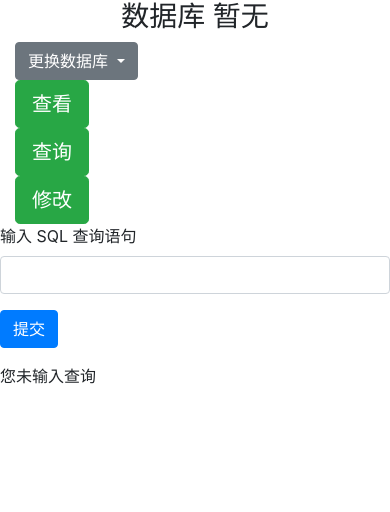
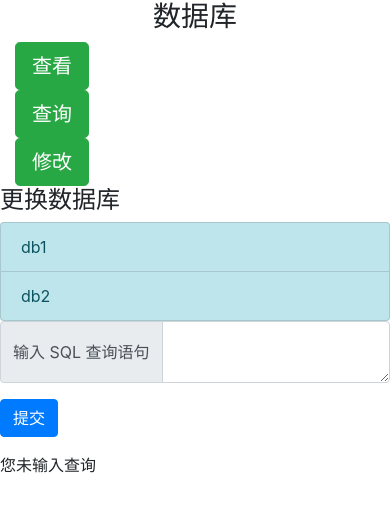
Before and after one commit to asukaminato0721/design_database, a Django app: page /select/ in a window 390 px wide. Shown: the top 512 px of the page. Run offline with Django 3.2, Linux system fonts and the light colour scheme.

Commit message:
fix: :bug: fix for urls and queries

```diff
--- a/modify_database/urls.py
+++ b/modify_database/urls.py
@@ -4,4 +4,5 @@
 
 urlpatterns = [
     path("", views.modify, name="modify"),
+    path("<slug:db>/", views.modify, name="modify"),
 ]
--- a/modify_database/views.py
+++ b/modify_database/views.py
@@ -3,10 +3,10 @@
 from database_data import all_tables, all_database
 
 # Create your views here.
-def modify(request: HttpRequest):
+def modify(request: HttpRequest, db: str = ""):
     lines = 3
     当前页面 = "modify"
-    当前数据库 = request.GET.get("db","暂无")
+    query_cmd = request.GET.get("query_cmd", "")
     return render(
         request,
         "modify.html",
--- a/select_database/urls.py
+++ b/select_database/urls.py
@@ -4,4 +4,6 @@
 
 urlpatterns = [
     path("", views.select, name="select"),
+    # https://docs.djangoproject.com/zh-hans/3.1/intro/tutorial03/#writing-your-first-django-app-part-3
+    path("<slug:db>/", views.select, name="select"),
 ]
--- a/select_database/views.py
+++ b/select_database/views.py
@@ -6,15 +6,15 @@
 
 
 # Create your views here.
-def select(request: HttpRequest) -> HttpResponse:
+def select(request: HttpRequest, db: str = "") -> HttpResponse:
     # https://www.runoob.com/django/django-form.html
     query_cmd = request.GET.get("query_cmd", "")
-    当前数据库 = request.GET.get("db","暂无")
     is_valid = False
+    提示语句 = ""
     if not query_cmd:
-        query_cmd = f"您未输入查询"
+        提示语句 = f"您未输入查询"
     else:
-        query_cmd = f"您输入的查询是{query_cmd}"
+        提示语句 = f"您输入的查询是{query_cmd}"
         is_valid = True
     query_result = [
         {"idx": 1, "item": 123},
--- a/show_database/urls.py
+++ b/show_database/urls.py
@@ -4,4 +4,5 @@
 
 urlpatterns = [
     path("", views.show, name="show"),
+    path("<slug:db>/", views.show, name="show"),
 ]
--- a/show_database/views.py
+++ b/show_database/views.py
@@ -5,10 +5,8 @@
 # Create your views here.
 
 
-def show(request: HttpRequest) -> HttpResponse:
+def show(request: HttpRequest, db: str = "") -> HttpResponse:
     当前页面 = "show"
-    当前数据库 = request.GET.get("db","暂无")
-    # print(当前数据库)
     names = all_tables.keys()
     headings = [x[0].keys() for x in all_tables.values()]
     values = [[x.values() for x in table] for table in all_tables.values()]
@@ -19,6 +17,6 @@
             "tables": zip(names, headings, values),
             "all_database": all_database,
             "all_tables": all_tables,
-            **locals()
+            **locals(),
         },
     )
--- a/templates/select.html
+++ b/templates/select.html
@@ -1,23 +1,29 @@
 {% include "./template.html" %}
 <!-- https://getbootstrap.com/docs/5.0/forms/overview/#form-text -->
 <div class="row">
-    <div class="col-md-2"></div>
-    <div class="col-md-8">
+  <div class="col-md-1"></div>
+  <div class="col-md-2">{% include "./sidebar.html" %}</div>
+
+  <div class="col-md-6">
     <form>
       {% csrf_token %}
       <div class="mb-3">
-                <label for="exampleInputEmail1" class="form-label">输入 SQL 查询语句</label
-        >
-        <input
+        <div class="input-group">
+          <div class="input-group-prepend">
+            <span class="input-group-text">输入 SQL 查询语句</span>
+          </div>
+          <textarea
             class="form-control"
+            aria-label="With textarea"
             id="query_cmd"
             name="query_cmd"
-          aria-describedby="emailHelp"
-        />
+          >{{query_cmd | default:''}}</textarea>
+          <!-- https://stackoverflow.com/a/4880497/13040423 -->
+        </div>
       </div>
       <button type="submit" class="btn btn-primary">提交</button>
     </form>
-    {{query_cmd}} {%if is_valid %}
+    {{提示语句}} {%if is_valid %}
     <table class="table">
       <thead>
         <tr>
@@ -38,7 +44,7 @@
     </table>
     {% endif %}
   </div>
-  <div class="col-md-2"></div>
+  <div class="col-md-3"></div>
 </div>
 
 {% include "./scripts.html"%}
--- a/templates/show.html
+++ b/templates/show.html
@@ -1,8 +1,8 @@
 {% include "./template.html" %}
 
 <div class="row">
-  <div class="col-md-2">
-  </div>
+  <div class="col-md-1"></div>
+  <div class="col-md-2">{% include "./sidebar.html" %}</div>
   <div class="col-md-8">
     {% for table in tables%}
     <h3>{{table.0}}</h3>
@@ -26,6 +26,6 @@
     </table>
     {% endfor%}
   </div>
-  <div class="col-md-2"></div>
+  <div class="col-md-1"></div>
 </div>
 {% include "./scripts.html"%}
--- /dev/null
+++ b/templates/sidebar.html
@@ -0,0 +1,6 @@
+<h4>更换数据库</h4>
+<div class="list-group">
+{% for db in all_database %}
+    <a href="/{{当前页面}}/{{db}}" class="list-group-item list-group-item-action list-group-item-info">{{db}}</a>
+ {% endfor %}
+</div>
--- a/templates/template.html
+++ b/templates/template.html
@@ -1,50 +1,28 @@
 <div class="container-fluid">
   <div class="row">
     <div class="col-md-12">
-      <h3 class="text-center">数据库 {{当前数据库}}</h3>
+      <h3 class="text-center">数据库 {{db}}</h3>
     </div>
   </div>
   <div class="row">
-    <div class="col-md-2">
-      <div class="dropdown">
-      <button
-        class="btn btn-secondary dropdown-toggle"
-        type="button"
-        id="dropdownMenuButton"
-        data-toggle="dropdown"
-        aria-haspopup="true"
-        aria-expanded="false"
-      >
-        更换数据库
-      </button>
-      <div class="dropdown-menu" aria-labelledby="dropdownMenuButton">
-        {% for db in all_database %}
-        <a class="dropdown-item" href="/{{当前页面}}/?db={{db}}" type="submit">{{db}}</a>
-        {% endfor %}
-      </div>
-    </div>
-    </div>
+    <div class="col-md-3"></div>
     <div class="col-md-8">
       <div class="row">
         <!-- https://stackoverflow.com/questions/46565460/how-to-make-a-button-click-redirect-to-another-url-in-django -->
         <div class="col-md-4">
-          <button type="button" class="btn btn-success btn-lg">
-            <!-- https://htmlcolorcodes.com/zh/jiaocheng/html-lianjie-yanse/ -->
-            <a href="/show" style="color: white">查看</a>
-          </button>
+          <a type="button" class="btn btn-success btn-lg" href="/show">
+            <!-- https://getbootstrap.com/docs/4.5/components/buttons/#button-tags -->
+            查看
+          </a>
         </div>
         <div class="col-md-4">
-          <button type="button" class="btn btn-success btn-lg">
-            <a href="/select" style="color: white">查询</a>
-          </button>
+          <a type="button" class="btn btn-success btn-lg" href="/select"> 查询 </a>
         </div>
         <div class="col-md-4">
-          <button type="button" class="btn btn-success btn-lg">
-            <a href="/modify" style="color: white">修改</a>
-          </button>
+          <a type="button" class="btn btn-success btn-lg" href="/modify"> 修改 </a>
         </div>
       </div>
     </div>
-    <div class="col-md-2"></div>
+    <div class="col-md-1"></div>
   </div>
 </div>
```
Also changed, not shown: templates/modify.html (+15 -12 lines). Lines whose indentation alone changed are shown as unchanged.
